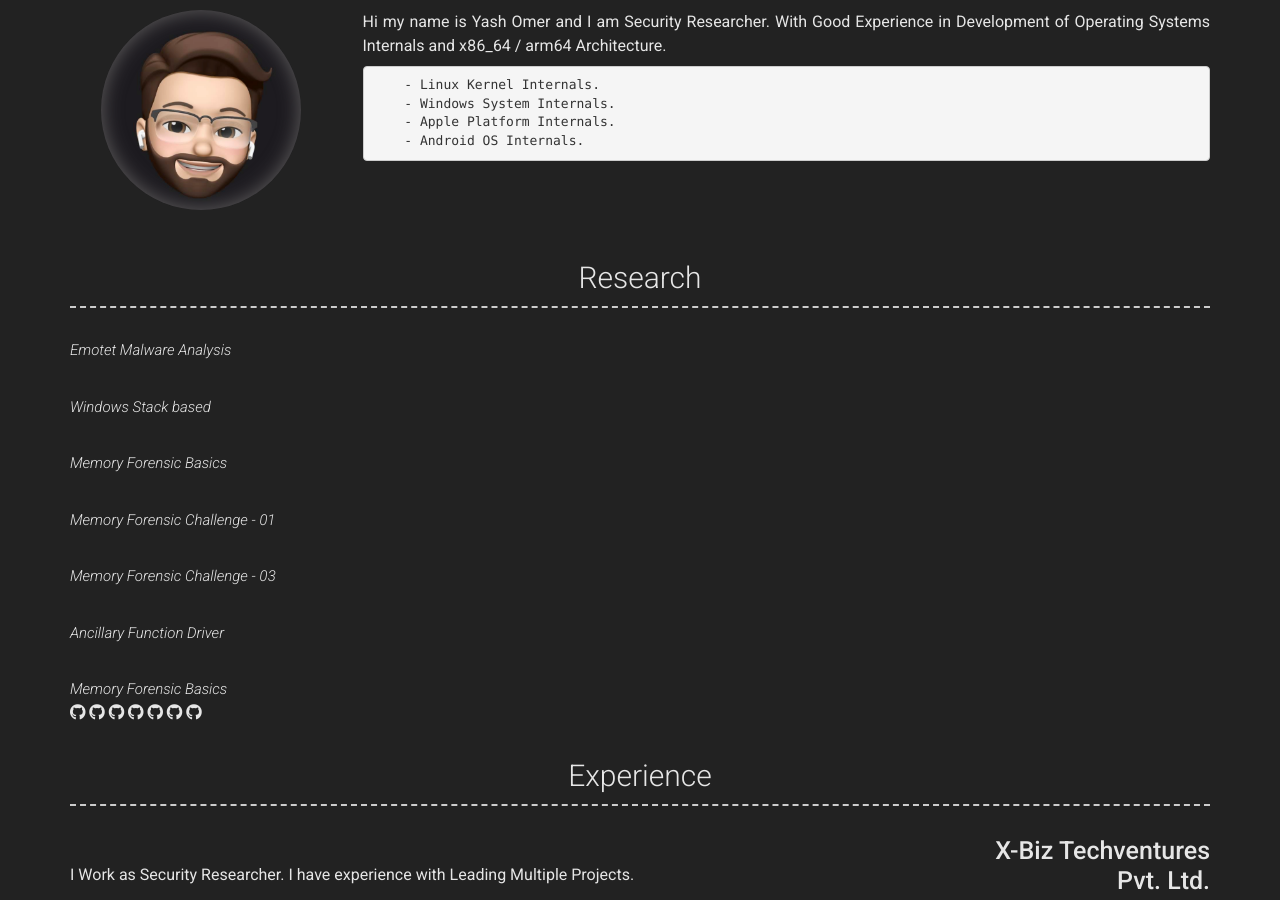
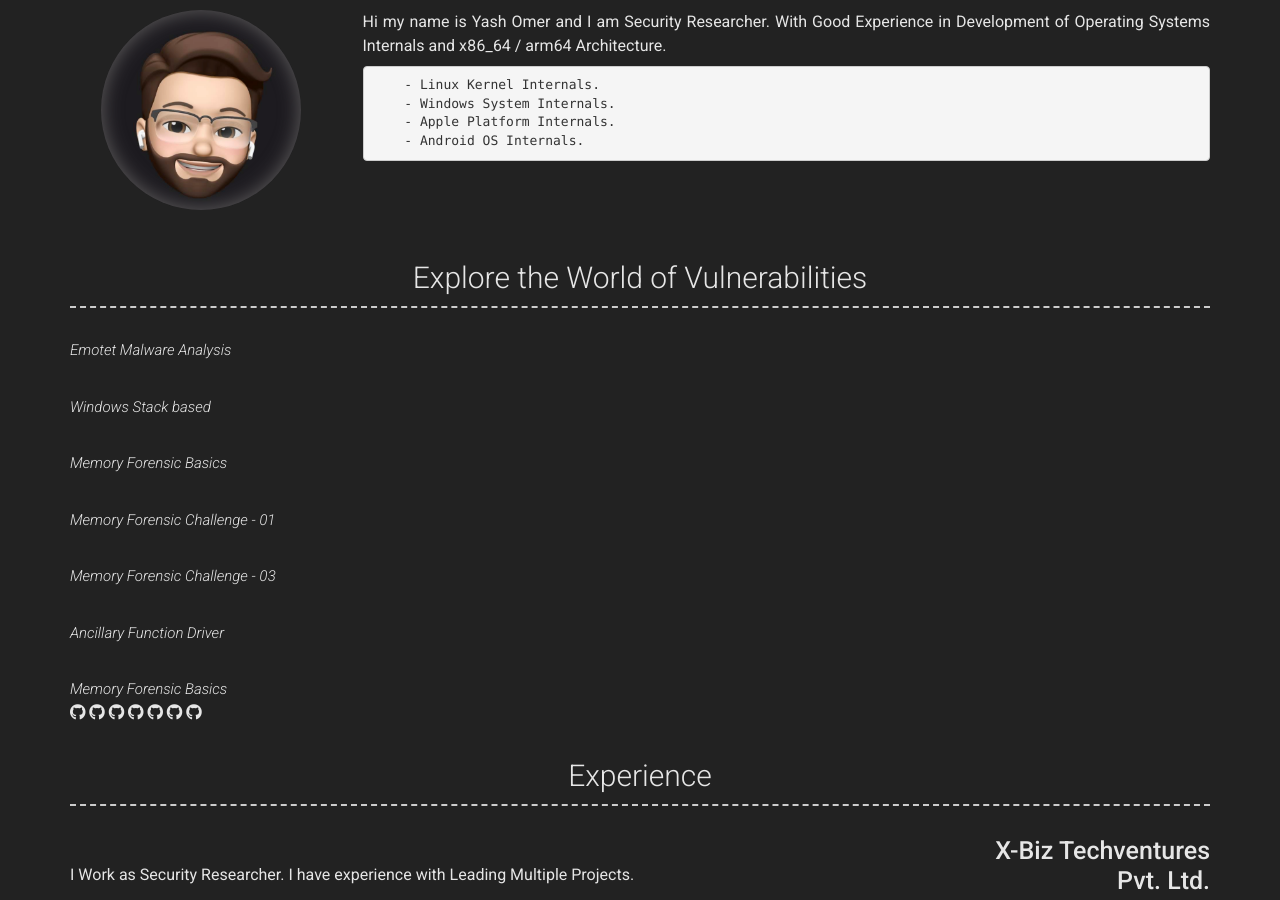
Before and after one commit to yashomer1994/Resume, a Jekyll site: the page built from index.md, in a window 1280 px wide and 900 px high, scrolled down 343 px. Built offline with Jekyll 4.4.1, drawn with Linux system fonts in a browser that asks for light colours; nearby versions of some CDN libraries.

Commit message:
Update _config.yml

```diff
--- a/_config.yml
+++ b/_config.yml
@@ -60,10 +60,10 @@ about_content: | # this will include new lines to allow paragraphs
           - Android OS Internals.
 
 content:
-  - title: Research  # Title for the section
+  - title: Explore the World of Vulnerabilities # Title for the section
     layout: list # Type of content section (list/text)
-    link: https://yashomer1994.github.io/yash007.github.io/
-    link_text: Explore the world of vulnerabilities
+    icon: fab fa-github
+
     content:
       - layout: top-left
         link: https://yashomer1994.github.io/yash007.github.io/pe/msdos/2021/01/31/Ancillary-Function-Driver.html
```
